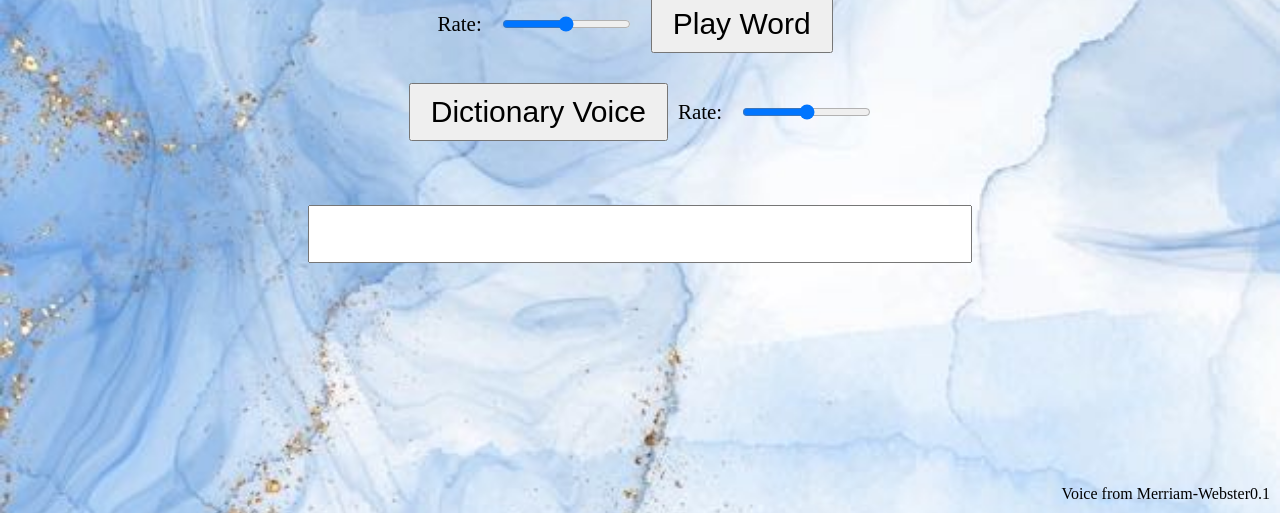
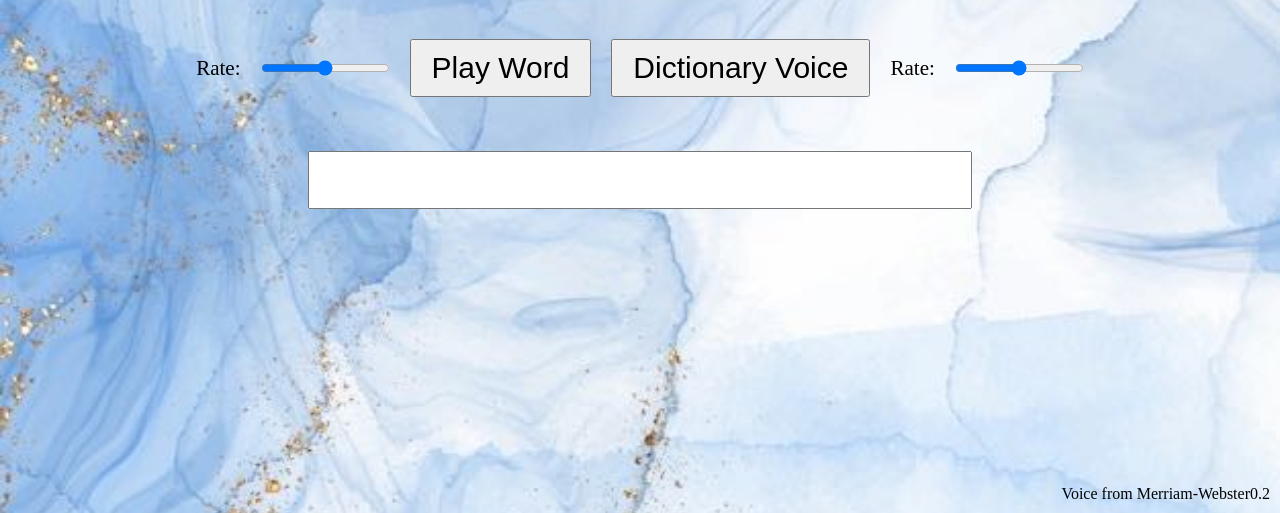
Before and after one commit to Daddy4AI/Bee, a plain HTML site: page spelling.html in a window 1280 px wide. Shown: the part 287-800 px from the top of the page. Drawn offline with Linux system fonts and the light colour scheme; no server answers.

Commit message:
Update spelling.html

```diff
--- a/spelling.html
+++ b/spelling.html
@@ -21,6 +21,19 @@
             margin-top: 10px;
             margin-bottom: 3px;
         }
+
+        #controls {
+          display: flex;
+          align-items: center;
+          justify-content: center;
+          font-size: 70%;
+          margin-top: 10px;
+        }
+        #controls label, #controls input, #controls button {
+          margin: 0 10px;
+        }
+
+
         #wordNumber {
             margin: 20px 0;
         }
@@ -473,16 +486,17 @@
 <body>
     <h1>Spelling Test - Group <span id="groupNumber"></span></h1>
     <p id="wordNumber"></p>
-    <div class="rate-adjustment">
+
+<div id="controls">
     <label for="synthesisRateSlider">Rate:</label>
     <input type="range" id="synthesisRateSlider" min="0.3" max="0.7" step="0.1" value="0.5">
     <button id="playWordButton" onclick="displayWord()">Play Word</button>
-    </div>
-    <div class="rate-adjustment">
     <button id="playMerriamWebsterVoiceButton" onclick="playMerriamWebsterVoice()">Dictionary Voice</button>
     <label for="mp3RateSlider">Rate:</label>
     <input type="range" id="mp3RateSlider" min="0.5" max="0.9" step="0.1" value="0.7">
 </div>
+
+
     <p id="wordDefinition"></p> <!-- Definition will be displayed here -->
     <input type="text" id="spellingInput" autocomplete="off" autocorrect="off" spellcheck="false">
     <p id="result"></p>
@@ -492,6 +506,6 @@
         <p>恭喜你完成这组单词的第一次测试！</p>
         <button onclick="window.location.href='index.html'">返回首页</button>
     </div>
-    <div id="version">Voice from Merriam-Webster0.1</div>
+    <div id="version">Voice from Merriam-Webster0.2</div>
 </body>
 </html>
```
Lines whose indentation alone changed are shown as unchanged.
